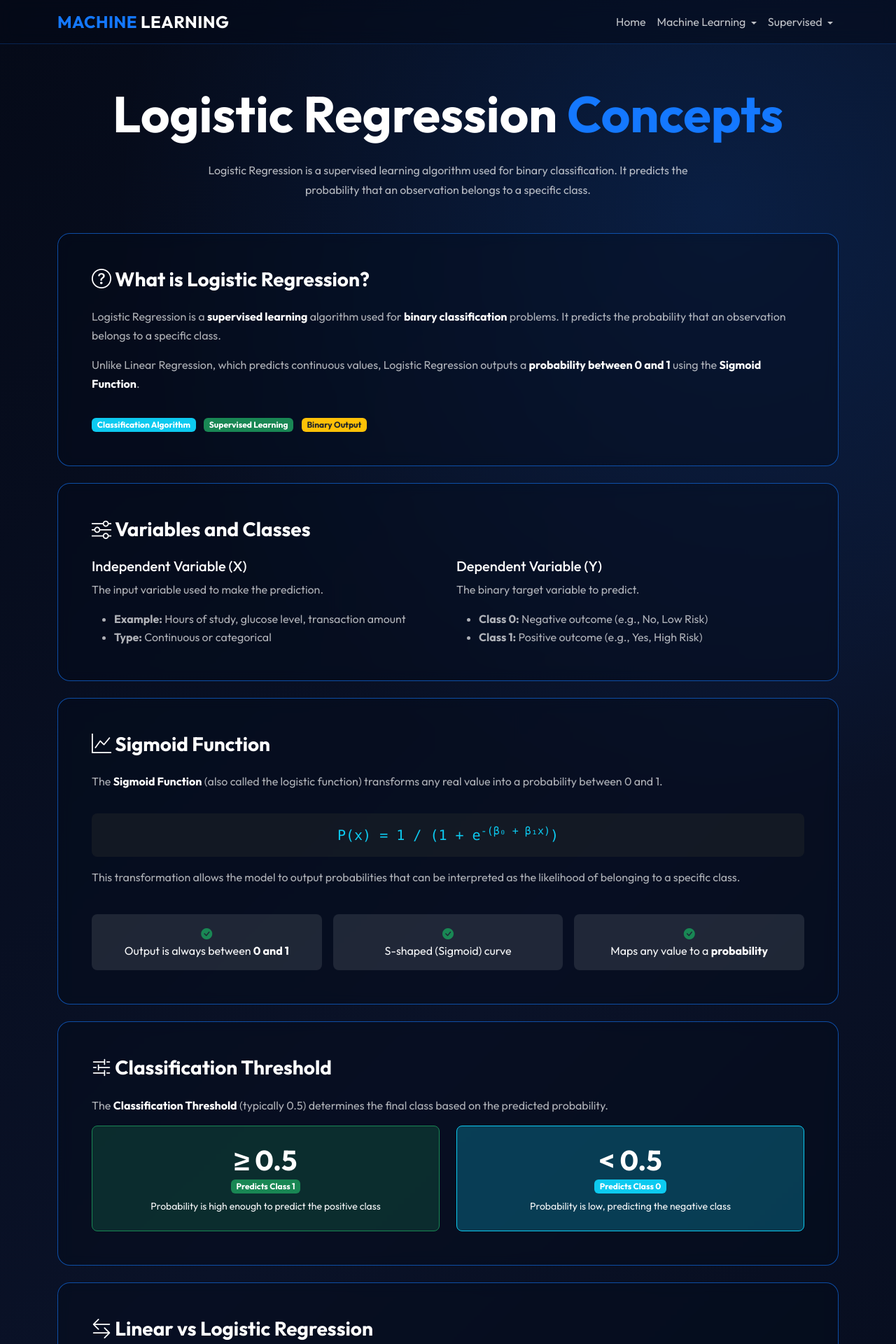
After one commit to MonicaPoveda/Machinegroup, a Flask app: page /logistic_concepts in a window 1280 px wide. The commit adds this page. Shown: the top 1920 px of the page at 70% size. Run offline with Flask 3, Linux system fonts and the light colour scheme; parts of the project's set-up code (start-up, migrations or seed data) failed here and were passed over.

Commit message:
Create logistic_regression folder with Concepts, Application and Metrics pages

```diff
--- a/app.py
+++ b/app.py
@@ -12,6 +12,7 @@ from SVM import (
       num_train, num_test, interpretation
 )
 import LinearRegressionGraddes
+import LineaR
 
 from LinearRegressionApplication import (
     data, data_preview, model as model_lr, num_records as lr_num_records,
@@ -113,13 +114,7 @@ def linear_regression_menu():
 def logistic_regression_menu():
     return render_template("logistic_regression/logistic_regression.html")
 
-@app.route("/logistic_regression/concepts")
-def logistic_regression_concepts():
-    return render_template(
-        "logistic_regression/placeholder.html",
-        page_title="Logistic Regression Concepts",
-        page_type="Concepts"
-    )
+
 
 @app.route("/logistic_regression/application")
 def logistic_regression_application():
@@ -305,5 +300,13 @@ def clasifi():
         grafica=grafica_base64
     )
 
+@app.route("/logistic_concepts")
+def logistic_concepts():
+    return render_template("logistic_regression/conceptsLogR.html")
+
+@app.route("/logistic")
+def logistic_index():
+    return render_template("logistic_regression/logistic_regression.html")
+
 if __name__ == '__main__':
     app.run(debug=True)
--- a/requirements.txt
+++ b/requirements.txt
@@ -4,3 +4,4 @@ numpy
 scikit-learn
 gunicorn
 matplotlib
+seaborn
--- a/templates/base.html
+++ b/templates/base.html
@@ -88,7 +88,7 @@
                             <li><span class="dropdown-header">Logistic Regression</span></li>
 
                             <!-- Links for topics Logistic Regression -->
-                            <li><a class="dropdown-item" href="{{ url_for('logistic_regression_concepts') }}">Concepts</a></li>
+                            <li><a class="dropdown-item" href="{{ url_for('logistic_concepts') }}">Concepts</a></li>
                             <li><a class="dropdown-item" href="{{ url_for('logistic_regression_application') }}">Application</a></li>
                             <li><a class="dropdown-item" href="{{ url_for('logistic_regression_metrics') }}">Evaluation Metrics</a></li>
 
--- /dev/null
+++ b/templates/logistic_regression/conceptsLogR.html
@@ -0,0 +1,235 @@
+{% extends "base.html" %}
+
+{% block title %}Logistic Regression Concepts{% endblock %}
+
+{% block content %}
+
+<div class="container py-5" style="padding-top: 120px !important;">
+
+    <!-- HEADER -->
+    <div class="text-center mb-5">
+        <h1 class="display-2 fw-bold text-white">
+            Logistic Regression <span class="brand-highlight">Concepts</span>
+        </h1>
+        <p class="section-description mx-auto mt-4">
+            Logistic Regression is a supervised learning algorithm used for binary classification.
+            It predicts the probability that an observation belongs to a specific class.
+        </p>
+    </div>
+
+    <!-- CARD 1: WHAT IS LOGISTIC REGRESSION -->
+    <div class="explore-card mb-4">
+        <div class="card-body p-4 p-md-5">
+            <h2 class="section-title h3 mb-4">
+                <i class="bi bi-question-circle"></i> What is Logistic Regression?
+            </h2>
+            <p class="card-text">
+                Logistic Regression is a <strong class="text-white">supervised learning</strong> algorithm used for
+                <strong class="text-white">binary classification</strong> problems. It predicts the probability
+                that an observation belongs to a specific class.
+            </p>
+            <p class="card-text">
+                Unlike Linear Regression, which predicts continuous values, Logistic Regression outputs a
+                <strong class="text-white">probability between 0 and 1</strong> using the
+                <strong class="text-white">Sigmoid Function</strong>.
+            </p>
+            <div class="mt-3">
+                <span class="badge bg-info me-2">Classification Algorithm</span>
+                <span class="badge bg-success me-2">Supervised Learning</span>
+                <span class="badge bg-warning text-dark">Binary Output</span>
+            </div>
+        </div>
+    </div>
+
+    <!-- CARD 2: VARIABLES AND CLASSES -->
+    <div class="explore-card mb-4">
+        <div class="card-body p-4 p-md-5">
+            <h2 class="section-title h3 mb-4">
+                <i class="bi bi-sliders"></i> Variables and Classes
+            </h2>
+            <div class="row">
+                <div class="col-md-6">
+                    <h5 class="text-white">Independent Variable (X)</h5>
+                    <p class="card-text">The input variable used to make the prediction.</p>
+                    <ul class="card-text">
+                        <li><strong>Example:</strong> Hours of study, glucose level, transaction amount</li>
+                        <li><strong>Type:</strong> Continuous or categorical</li>
+                    </ul>
+                </div>
+                <div class="col-md-6">
+                    <h5 class="text-white">Dependent Variable (Y)</h5>
+                    <p class="card-text">The binary target variable to predict.</p>
+                    <ul class="card-text">
+                        <li><strong>Class 0:</strong> Negative outcome (e.g., No, Low Risk)</li>
+                        <li><strong>Class 1:</strong> Positive outcome (e.g., Yes, High Risk)</li>
+                    </ul>
+                </div>
+            </div>
+        </div>
+    </div>
+
+    <!-- CARD 3: SIGMOID FUNCTION -->
+    <div class="explore-card mb-4">
+        <div class="card-body p-4 p-md-5">
+            <h2 class="section-title h3 mb-4">
+                <i class="bi bi-graph-up"></i> Sigmoid Function
+            </h2>
+            <p class="card-text">
+                The <strong class="text-white">Sigmoid Function</strong> (also called the logistic function)
+                transforms any real value into a probability between 0 and 1.
+            </p>
+            <div class="text-center my-3 p-3 bg-dark bg-opacity-50 rounded-3">
+                <code class="text-info fs-5">
+                    P(x) = 1 / (1 + e<sup>-(β₀ + β₁x)</sup>)
+                </code>
+            </div>
+            <p class="card-text">
+                This transformation allows the model to output probabilities that can be interpreted
+                as the likelihood of belonging to a specific class.
+            </p>
+            <div class="row g-3 mt-2">
+                <div class="col-12 col-md-4">
+                    <div class="p-3 rounded-3 bg-white bg-opacity-10 text-center">
+                        <i class="bi bi-check-circle-fill text-success"></i>
+                        <span class="text-light d-block">Output is always between <strong class="text-white">0 and 1</strong></span>
+                    </div>
+                </div>
+                <div class="col-12 col-md-4">
+                    <div class="p-3 rounded-3 bg-white bg-opacity-10 text-center">
+                        <i class="bi bi-check-circle-fill text-success"></i>
+                        <span class="text-light d-block">S-shaped (Sigmoid) curve</span>
+                    </div>
+                </div>
+                <div class="col-12 col-md-4">
+                    <div class="p-3 rounded-3 bg-white bg-opacity-10 text-center">
+                        <i class="bi bi-check-circle-fill text-success"></i>
+                        <span class="text-light d-block">Maps any value to a <strong class="text-white">probability</strong></span>
+                    </div>
+                </div>
+            </div>
+        </div>
+    </div>
+
+    <!-- CARD 4: CLASSIFICATION THRESHOLD -->
+    <div class="explore-card mb-4">
+        <div class="card-body p-4 p-md-5">
+            <h2 class="section-title h3 mb-4">
+                <i class="bi bi-sliders2"></i> Classification Threshold
+            </h2>
+            <p class="card-text">
+                The <strong class="text-white">Classification Threshold</strong> (typically 0.5) determines the final class
+                based on the predicted probability.
+            </p>
+            <div class="row g-4">
+                <div class="col-12 col-md-6">
+                    <div class="p-4 rounded-3 bg-success bg-opacity-25 border border-success h-100">
+                        <div class="text-center">
+                            <div class="display-6 fw-bold text-white">≥ 0.5</div>
+                            <span class="badge bg-success">Predicts Class 1</span>
+                            <p class="text-light small mt-2 mb-0">Probability is high enough to predict the positive class</p>
+                        </div>
+                    </div>
+                </div>
+                <div class="col-12 col-md-6">
+                    <div class="p-4 rounded-3 bg-info bg-opacity-25 border border-info h-100">
+                        <div class="text-center">
+                            <div class="display-6 fw-bold text-white">< 0.5</div>
+                            <span class="badge bg-info">Predicts Class 0</span>
+                            <p class="text-light small mt-2 mb-0">Probability is low, predicting the negative class</p>
+                        </div>
+                    </div>
+                </div>
+            </div>
+        </div>
+    </div>
+
+    <!-- CARD 5: DIFFERENCES -->
+    <div class="explore-card mb-4">
+        <div class="card-body p-4 p-md-5">
+            <h2 class="section-title h3 mb-4">
+                <i class="bi bi-arrow-left-right"></i> Linear vs Logistic Regression
+            </h2>
+            <p class="card-text">
+                The key difference is that <strong class="text-white">Linear Regression</strong> is used for continuous outcomes,
+                while <strong class="text-white">Logistic Regression</strong> is used for categorical outcomes.
+            </p>
+            <div class="table-responsive">
+                <table class="table table-dark table-hover">
+                    <thead>
+                        <tr>
+                            <th>Linear Regression</th>
+                            <th>Logistic Regression</th>
+                        </tr>
+                    </thead>
+                    <tbody>
+                        <tr>
+                            <td>Predicts continuous values</td>
+                            <td>Predicts categorical classes</td>
+                        </tr>
+                        <tr>
+                            <td>Uses linear function</td>
+                            <td>Uses sigmoid function</td>
+                        </tr>
+                        <tr>
+                            <td>Output: any number</td>
+                            <td>Output: probability (0 to 1)</td>
+                        </tr>
+                        <tr>
+                            <td>Evaluation: MSE, R²</td>
+                            <td>Evaluation: Accuracy, Precision, Recall</td>
+                        </tr>
+                        <tr>
+                            <td>Example: Predict house price</td>
+                            <td>Example: Predict if email is spam</td>
+                        </tr>
+                    </tbody>
+                </table>
+            </div>
+        </div>
+    </div>
+
+    <!-- CARD 6: APPLICATIONS -->
+    <div class="explore-card mb-4">
+        <div class="card-body p-4 p-md-5">
+            <h2 class="section-title h3 mb-4">
+                <i class="bi bi-briefcase"></i> Common Applications
+            </h2>
+            <p class="card-text">
+                Logistic Regression has several real-world applications across many different industries:
+            </p>
+            <div class="row g-4">
+                <div class="col-12 col-md-4">
+                    <div class="p-3 rounded-3 bg-white bg-opacity-10 text-center h-100">
+                        <i class="bi bi-heart-pulse text-primary fs-2"></i>
+                        <h4 class="text-white mt-2">Healthcare</h4>
+                        <p class="text-light small mb-0">Disease prediction and risk assessment</p>
+                    </div>
+                </div>
+                <div class="col-12 col-md-4">
+                    <div class="p-3 rounded-3 bg-white bg-opacity-10 text-center h-100">
+                        <i class="bi bi-credit-card text-primary fs-2"></i>
+                        <h4 class="text-white mt-2">Finance</h4>
+                        <p class="text-light small mb-0">Fraud detection and credit scoring</p>
+                    </div>
+                </div>
+                <div class="col-12 col-md-4">
+                    <div class="p-3 rounded-3 bg-white bg-opacity-10 text-center h-100">
+                        <i class="bi bi-envelope text-primary fs-2"></i>
+                        <h4 class="text-white mt-2">Technology</h4>
+                        <p class="text-light small mb-0">Spam detection and email filtering</p>
+                    </div>
+                </div>
+            </div>
+        </div>
+    </div>
+
+    <!-- BACK BUTTON -->
+    <div class="text-center mt-4">
+        <a href="/" class="btn btn-outline-light btn-lg px-5 rounded-pill">
+            <i class="bi bi-arrow-left"></i> Back to Home
+        </a>
+    </div>
+
+</div>
+
+{% endblock %}
```
Also changed, not shown: templates/logistic_regression/applicationLogR.html (added, +226 -0 lines), templates/logistic_regression/metricsLogR.html (added, +136 -0 lines).
